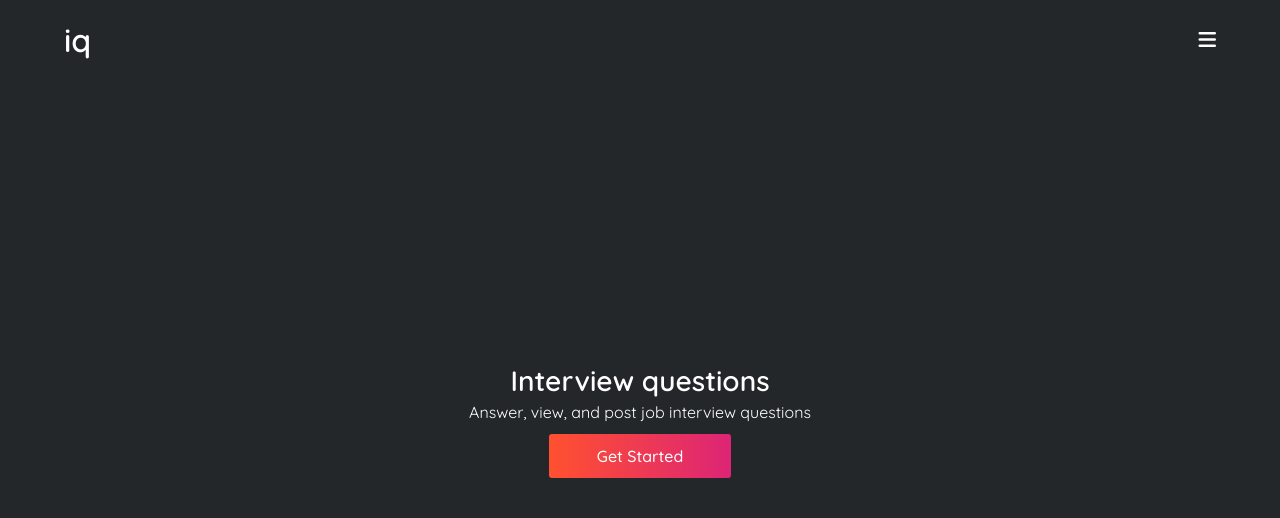
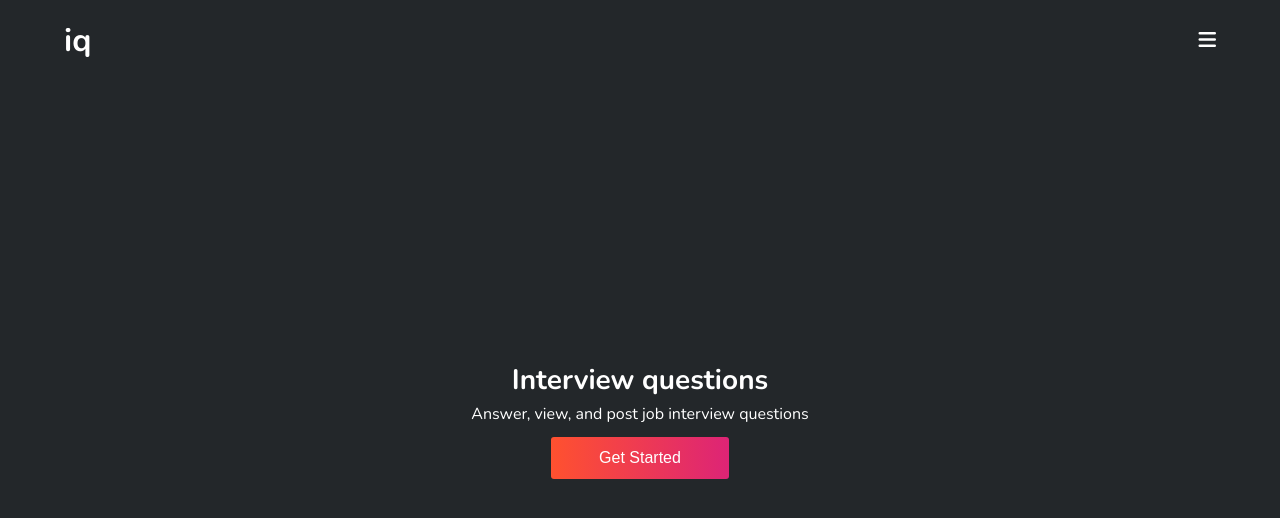
Before and after one commit to BloomTech-Labs/lan-fe-a, a React (Create React App) app: page / in a window 1280 px wide. Shown: the top 518 px of the page. Built offline with nearby package versions, Linux system fonts and the light colour scheme.

Commit message:
changed font and updated site description

```diff
--- a/public/index.html
+++ b/public/index.html
@@ -4,9 +4,9 @@
 		<meta charset="utf-8"/>
 		<link rel="icon" href="%PUBLIC_URL%/favicon.ico"/>
 		<meta name="viewport" content="width=device-width, initial-scale=1"/>
-		<meta name="description" content="Answer, view, and post job interview questions"/>
+		<meta name="description" content="View, answer, and post job interview questions"/>
 		<title>iq</title>
-		<link href="https://fonts.googleapis.com/css?family=Quicksand:300,400,500,600&display=swap" rel="stylesheet">
+		<link href="https://fonts.googleapis.com/css?family=Nunito:200,300,400,600,700,800,900&display=swap" rel="stylesheet">
 		<script src="https://kit.fontawesome.com/c9b424b7d1.js" crossorigin="anonymous"></script>
 	</head>
 	<body>
--- a/src/index.css
+++ b/src/index.css
@@ -5,8 +5,8 @@
 }
 
 body {
-	background-color: #23272A;
-	font-family: 'Quicksand', sans-serif;
+	background-color: #23272a;
+	font-family: 'Nunito', sans-serif;
 	-webkit-font-smoothing: antialiased;
 	-moz-osx-font-smoothing: grayscale;
 }
```
